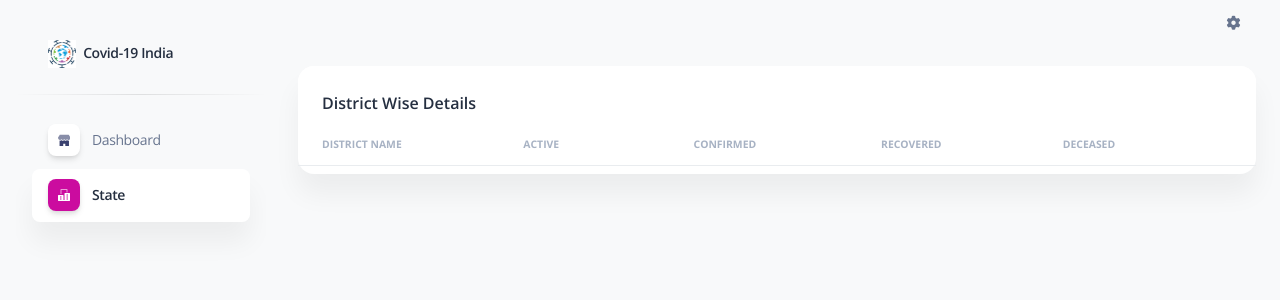
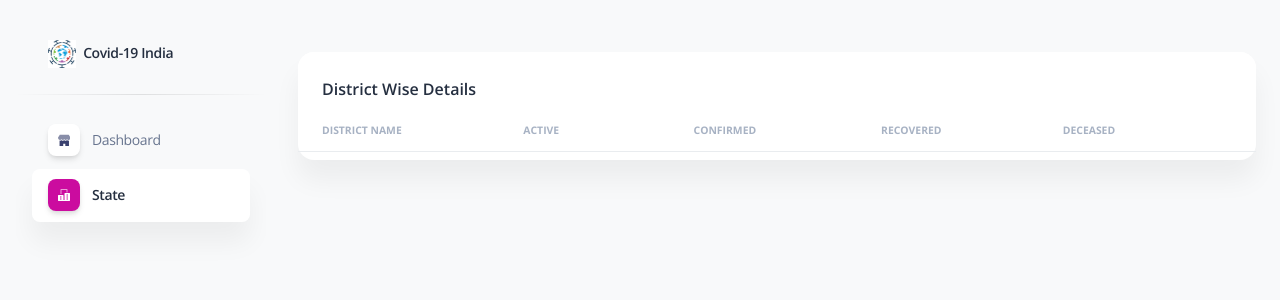
Before and after one commit to Jeevan5955/Covid-19-Tracking-Application, a Django app: template templates/district.html in a window 1280 px wide. Shown: the top 300 px of the page. Run offline with Django 3.2, Linux system fonts and the light colour scheme; the template is opened without the code that fills it, so the values that code supplies are empty; some libraries are stand-ins or nearby versions.

Commit message:
10-05-2021

```diff
--- a/templates/dashboard.html
+++ b/templates/dashboard.html
@@ -194,11 +194,6 @@
                   <i class="sidenav-toggler-line"></i>
                   <i class="sidenav-toggler-line"></i>
                 </div>
-              </a>
-            </li>
-            <li class="nav-item px-3 d-flex align-items-center">
-              <a href="javascript:;" class="nav-link text-body p-0">
-                <i class="fa fa-cog fixed-plugin-button-nav cursor-pointer"></i>
               </a>
             </li>
           </ul>
--- a/templates/district.html
+++ b/templates/district.html
@@ -202,11 +202,6 @@
                 </div>
               </a>
             </li>
-            <li class="nav-item px-3 d-flex align-items-center">
-              <a href="javascript:;" class="nav-link text-body p-0">
-                <i class="fa fa-cog fixed-plugin-button-nav cursor-pointer"></i>
-              </a>
-            </li>
           </ul>
         </div>
       </nav>
--- a/templates/tables.html
+++ b/templates/tables.html
@@ -202,11 +202,6 @@
                 </div>
               </a>
             </li>
-            <li class="nav-item px-3 d-flex align-items-center">
-              <a href="javascript:;" class="nav-link text-body p-0">
-                <i class="fa fa-cog fixed-plugin-button-nav cursor-pointer"></i>
-              </a>
-            </li>
           </ul>
         </div>
       </nav>
```
